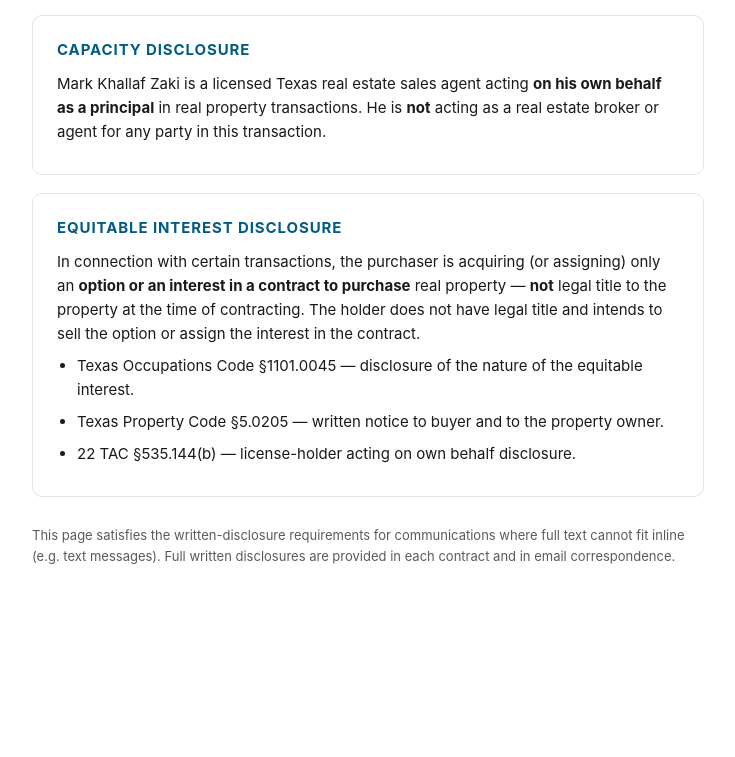
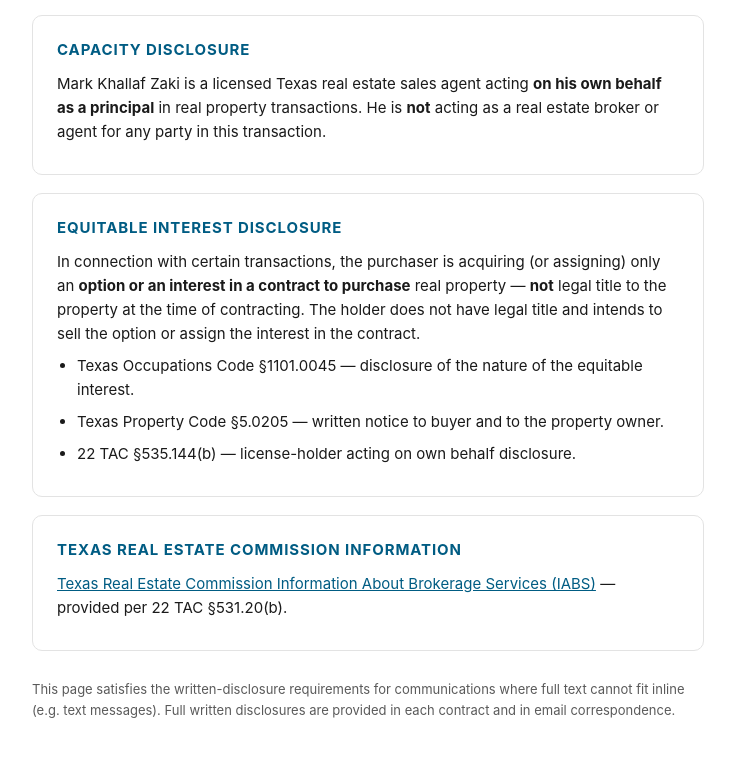
Before and after one commit to kelsonworks/zaki-disclosure, a plain HTML site: page index.html in a window 1280 px wide. Shown: the part 393-1150 px from the top of the page, without its empty margins (272-1007 px from the left). Before the commit the page ends 1021 px from the top, so only its background shows below. Drawn offline with Linux system fonts and the light colour scheme.

Commit message:
Add IABS link per 22 TAC 531.20(b)

```diff
--- a/index.html
+++ b/index.html
@@ -23,6 +23,7 @@
   .card h2 { font-size: 15px; margin: 0 0 10px; color: var(--accent); text-transform: uppercase; letter-spacing: 0.06em; }
   .card p, .card li { font-size: 15px; margin: 0 0 8px; }
   .card ul { margin: 0; padding-left: 20px; }
+  .card a { color: var(--accent); }
   .k { color: var(--muted); font-size: 13px; text-transform: uppercase; letter-spacing: 0.05em; }
   .foot { color: var(--muted); font-size: 13px; margin-top: 28px; }
 </style>
@@ -55,6 +56,11 @@
     </ul>
   </div>
 
+  <div class="card">
+    <h2>Texas Real Estate Commission Information</h2>
+    <p><a href="https://www.trec.texas.gov/sites/default/files/pdf-forms/OP-I.pdf">Texas Real Estate Commission Information About Brokerage Services (IABS)</a> &mdash; provided per 22 TAC &sect;531.20(b).</p>
+  </div>
+
   <p class="foot">This page satisfies the written-disclosure requirements for communications where full text cannot fit inline (e.g. text messages). Full written disclosures are provided in each contract and in email correspondence.</p>
 
 </div>
```
